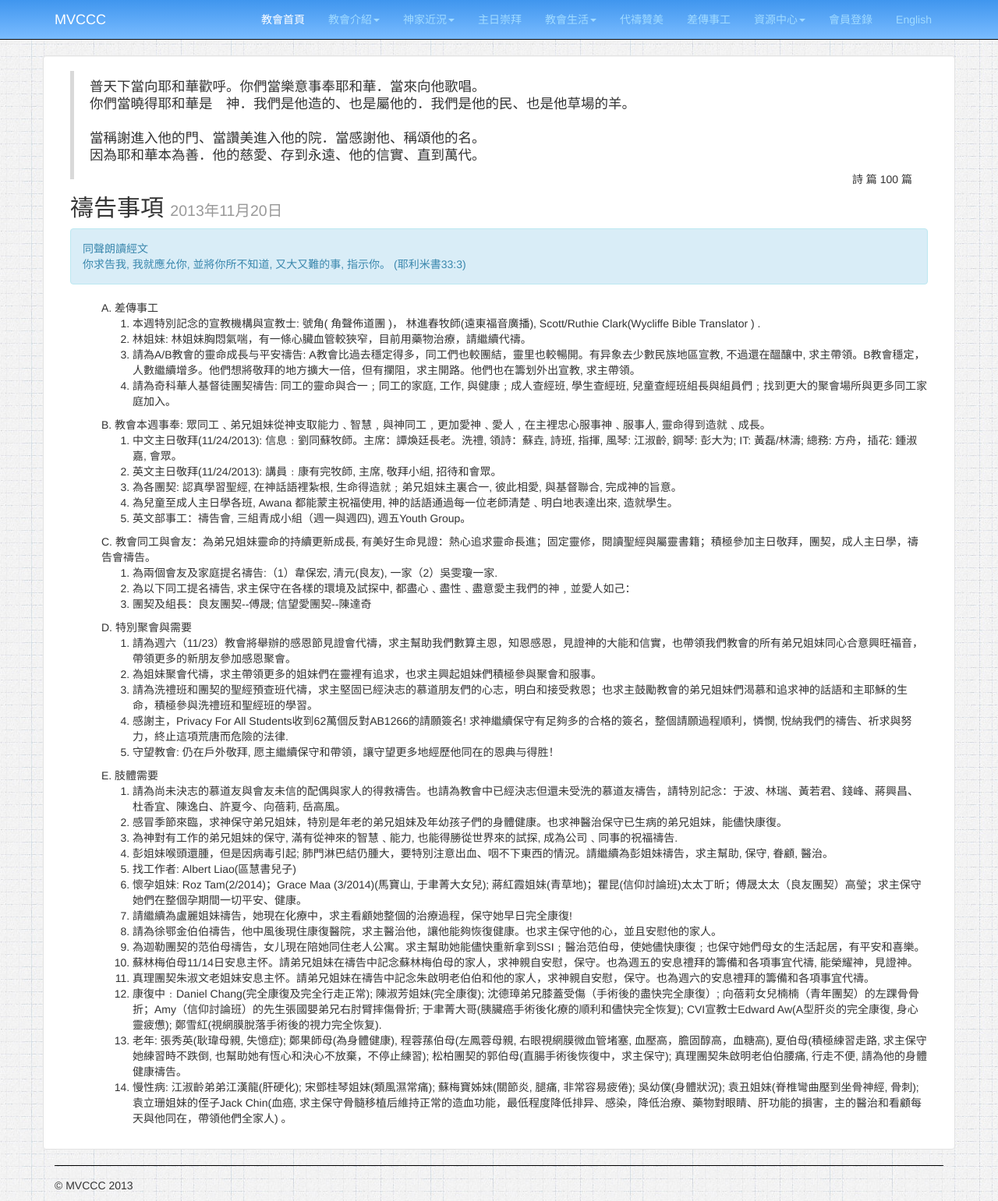
After one commit to mvccc/XiaoLongBao, a CodeIgniter app: page /index.php/pages/prayer in a window 1280 px wide. The commit adds this page. Shown: the whole page at 78% size. Run offline with CodeIgniter, Linux system fonts and the light colour scheme.

Commit message:
Add sample prayer page (Chinese)

```diff
--- a/application/controllers/pages.php
+++ b/application/controllers/pages.php
@@ -117,6 +117,22 @@ class Pages extends CI_Controller {
 	}
 
 	/**
+	  * Loads prayer page.
+	  */
+	public function prayer($lang = 'ch')
+	{
+		if ( ! file_exists('application/views/'.$lang.'/prayer.php'))
+		{
+			// Whoops, we don't have a page for that!
+			show_404();
+		}
+
+		$this->loadHeader($lang);
+		$this->load->view($lang.'/prayer');
+		$this->load->view('templates/footer');
+	}
+
+	/**
 	  * Loads mission pages
 	  */
 	public function missions($lang = 'ch')
--- /dev/null
+++ b/application/views/ch/prayer.php
@@ -0,0 +1,80 @@
+<div class="row well">
+	<div class="col-lg-12">
+  		<blockquote>
+  			<p>
+			普天下當向耶和華歡呼。你們當樂意事奉耶和華．當來向他歌唱。<br/>
+			你們當曉得耶和華是　神．我們是他造的、也是屬他的．我們是他的民、也是他草場的羊。<br/>
+			<br/>
+			當稱謝進入他的門、當讚美進入他的院．當感謝他、稱頌他的名。<br/>
+			因為耶和華本為善．他的慈愛、存到永遠、他的信實、直到萬代。<br/>
+			</p>
+
+			<cite class="pull-right">詩 篇 100 篇</cite>
+		</blockquote>
+
+
+		<h2>禱告事項 <small>2013年11月20日</small></h2>
+		<div class="alert alert-info">
+ 			同聲朗讀經文<br/>
+			你求告我, 我就應允你, 並將你所不知道, 又大又難的事, 指示你。    (耶利米書33:3)<br/>
+		</div>
+
+		<ul>
+		A. 差傳事工
+			<ol>
+			<li>本週特別記念的宣教機構與宣教士: 號角( 角聲佈道團 )， 林進春牧師(遠東福音廣播), Scott/Ruthie Clark(Wycliffe Bible Translator ) .</li>
+			<li>林姐妹: 林姐妹胸悶氣喘，有一條心臟血管較狹窄，目前用藥物治療，請繼續代禱。</li>
+			<li>請為A/B教會的靈命成長与平安禱告: A教會比過去穩定得多，同工們也較團結，靈里也較暢開。有异象去少數民族地區宣教, 不過還在醞釀中, 求主帶領。B教會穩定，人數繼續增多。他們想將敬拜的地方擴大一倍，但有攔阻，求主開路。他們也在籌划外出宣教, 求主帶領。</li>
+			<li>請為奇科華人基督徒團契禱告: 同工的靈命與合一﹔同工的家庭, 工作, 與健康﹔成人查經班, 學生查經班, 兒童查經班組長與組員們﹔找到更大的聚會場所與更多同工家庭加入。</li>
+			</ol>
+		</ul>
+
+		<ul>
+		B. 教會本週事奉: 眾同工﹑弟兄姐妹從神支取能力﹑智慧﹐與神同工﹐更加愛神﹑愛人﹐在主裡忠心服事神﹑服事人, 靈命得到造就﹑成長。
+			<ol>
+			<li>中文主日敬拜(11/24/2013): 信息﹕劉同蘇牧師。主席：譚煥廷長老。洗禮, 領詩：蘇垚, 詩班, 指揮, 風琴: 江淑齡, 鋼琴: 彭大为; IT: 黃磊/林濤; 總務: 方舟，插花: 鍾淑嘉, 會眾。</li>
+			<li>英文主日敬拜(11/24/2013): 講員﹕康有完牧師, 主席, 敬拜小組, 招待和會眾。</li>
+			<li>為各團契: 認真學習聖經, 在神話語裡紮根, 生命得造就﹔弟兄姐妹主裏合一, 彼此相愛, 與基督聯合, 完成神的旨意。</li>
+			<li>為兒童至成人主日學各班, Awana 都能蒙主祝福使用, 神的話語通過每一位老師清楚﹑明白地表達出來, 造就學生。</li>
+			<li>英文部事工：禱告會, 三組青成小組（週一與週四), 週五Youth Group。</li>
+			</ol>
+		</ul>
+		<ul>
+		C. 教會同工與會友：為弟兄姐妹靈命的持續更新成長, 有美好生命見證：熱心追求靈命長進；固定靈修，閱讀聖經與屬靈書籍；積極參加主日敬拜，團契，成人主日學，禱告會禱告。
+			<ol>
+			<li>為兩個會友及家庭提名禱告:（1）韋保宏, 清元(良友), 一家（2）吳雯瓊一家.</li>
+			<li>為以下同工提名禱告, 求主保守在各樣的環境及試探中, 都盡心﹑盡性﹑盡意愛主我們的神﹐並愛人如己：</li>
+			<li>團契及組長：良友團契--傅晟;  信望愛團契--陳達奇</li>
+			</ol>
+		</ul>
+		<ul>
+		D. 特別聚會與需要
+			<ol>
+			<li>請為週六（11/23）教會將舉辦的感恩節見證會代禱，求主幫助我們數算主恩，知恩感恩，見證神的大能和信實，也帶領我們教會的所有弟兄姐妹同心合意興旺福音，帶領更多的新朋友參加感恩聚會。</li>
+			<li>為姐妹聚會代禱，求主帶領更多的姐妹們在靈裡有追求，也求主興起姐妹們積極參與聚會和服事。</li>
+			<li>請為洗禮班和團契的聖經預查班代禱，求主堅固已經決志的慕道朋友們的心志，明白和接受救恩；也求主鼓勵教會的弟兄姐妹們渴慕和追求神的話語和主耶穌的生命，積極參與洗禮班和聖經班的學習。</li>
+			<li>感謝主，Privacy For All Students收到62萬個反對AB1266的請願簽名! 求神繼續保守有足夠多的合格的簽名，整個請願過程順利，憐憫, 悅納我們的禱告、祈求與努力，終止這項荒唐而危險的法律.</li>
+			<li>守望教會: 仍在戶外敬拜, 愿主繼續保守和帶領，讓守望更多地經歷他同在的恩典与得胜！</li>
+			</ol>
+		</ul>
+		<ul>
+		E. 肢體需要
+			<ol>
+			<li>請為尚未決志的慕道友與會友未信的配偶與家人的得救禱告。也請為教會中已經決志但還未受洗的慕道友禱告，請特別記念：于波、林瑞、黃若君、錢峰、蔣興昌、杜香宜、陳逸白、許夏今、向蓓莉, 岳高風。</li>
+			<li>感冒季節來臨，求神保守弟兄姐妹，特別是年老的弟兄姐妹及年幼孩子們的身體健康。也求神醫治保守已生病的弟兄姐妹，能儘快康復。</li>
+			<li>為神對有工作的弟兄姐妹的保守,  滿有從神來的智慧﹑能力, 也能得勝從世界來的試探, 成為公司﹑同事的祝福禱告.</li>
+			<li>彭姐妹喉頭還腫，但是因病毒引起; 肺門淋巴結仍腫大，要特別注意出血、咽不下東西的情況。請繼續為彭姐妹禱告，求主幫助, 保守, 眷顧, 醫治。</li>
+			<li>找工作者: Albert Liao(區慧書兒子)
+			<li>懷孕姐妹: Roz Tam(2/2014)；Grace Maa (3/2014)(馬寶山, 于聿菁大女兒); 蔣紅霞姐妹(青草地)；瞿昆(信仰討論班)太太丁昕；傅晟太太（良友團契）高瑩；求主保守她們在整個孕期間一切平安、健康。</li>
+			<li>請繼續為盧麗姐妹禱告，她現在化療中，求主看顧她整個的治療過程，保守她早日完全康復!</li>
+			<li>請為徐鄂金伯伯禱告，他中風後現住康復醫院，求主醫治他，讓他能夠恢復健康。也求主保守他的心，並且安慰他的家人。</li>
+			<li>為迦勒團契的范伯母禱告，女儿現在陪她同住老人公寓。求主幫助她能儘快重新拿到SSI﹔醫治范伯母，使她儘快康復﹔也保守她們母女的生活起居，有平安和喜樂。</li>
+			<li>蘇林梅伯母11/14日安息主怀。請弟兄姐妹在禱告中記念蘇林梅伯母的家人，求神親自安慰，保守。也為週五的安息禮拜的籌備和各項事宜代禱, 能榮耀神，見證神。</li>
+			<li>真理團契朱淑文老姐妹安息主怀。請弟兄姐妹在禱告中記念朱啟明老伯伯和他的家人，求神親自安慰，保守。也為週六的安息禮拜的籌備和各項事宜代禱。</li>
+			<li>康復中﹕Daniel Chang(完全康復及完全行走正常); 陳淑芳姐妹(完全康復); 沈德璋弟兄膝蓋受傷（手術後的盡快完全康復）; 向蓓莉女兒楠楠（青年團契）的左踝骨骨折；Amy（信仰討論班）的先生張國嬰弟兄右肘臂摔傷骨折; 于聿菁大哥(胰臟癌手術後化療的順利和儘快完全恢复); CVI宣教士Edward Aw(A型肝炎的完全康復, 身心靈疲憊); 鄭雪紅(視網膜脫落手術後的視力完全恢复).</li>
+			<li>老年: 張秀英(耿瑋母親, 失憶症); 鄭果師母(為身體健康), 程蓉蓀伯母(左鳳蓉母親, 右眼視網膜微血管堵塞, 血壓高，膽固醇高，血糖高), 夏伯母(積極練習走路, 求主保守她練習時不跌倒, 也幫助她有恆心和決心不放棄，不停止練習); 松柏團契的郭伯母(直腸手術後恢復中，求主保守); 真理團契朱啟明老伯伯腰痛, 行走不便, 請為他的身體健康禱告。</li>
+			<li>慢性病: 江淑齡弟弟江漢龍(肝硬化); 宋鄧桂琴姐妹(類風濕常痛); 蘇梅寶姊妹(關節炎, 腿痛, 非常容易疲倦); 吳幼僕(身體狀況); 袁丑姐妹(脊椎彎曲壓到坐骨神經, 骨刺); 袁立珊姐妹的侄子Jack Chin(血癌, 求主保守骨髓移植后維持正常的造血功能，最低程度降低排异、感染，降低治療、藥物對眼睛、肝功能的損害，主的醫治和看顧每天與他同在，帶領他們全家人) 。</li>
+			</ol>
+		</ul>
+	</div>
+</div>
--- a/application/views/templates/header_ch.php
+++ b/application/views/templates/header_ch.php
@@ -68,7 +68,7 @@
                 <li><a href="#">AWANA</a></li>
               </ul>
             </li>
-            <li><a href="#">代禱贊美</a></li>
+            <li><a href="<?php echo site_url(); ?>/pages/prayer">代禱贊美</a></li>
             <li><a href="<?php echo site_url(); ?>/pages/missions">差傳事工</a></li>
             <li class="dropdown">
               <a href="#" class="dropdown-toggle" data-toggle="dropdown">資源中心<b class="caret"></b></a>
```
